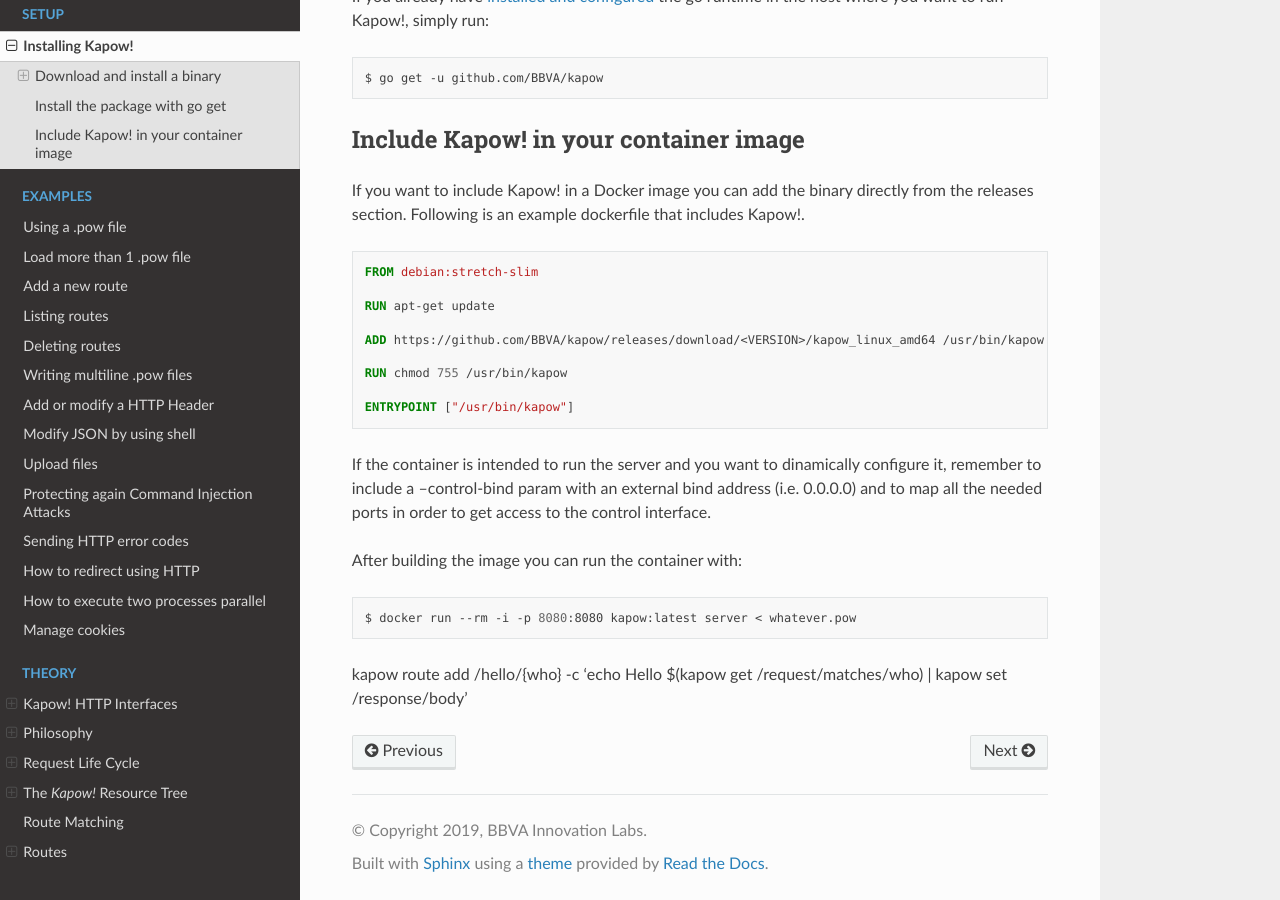
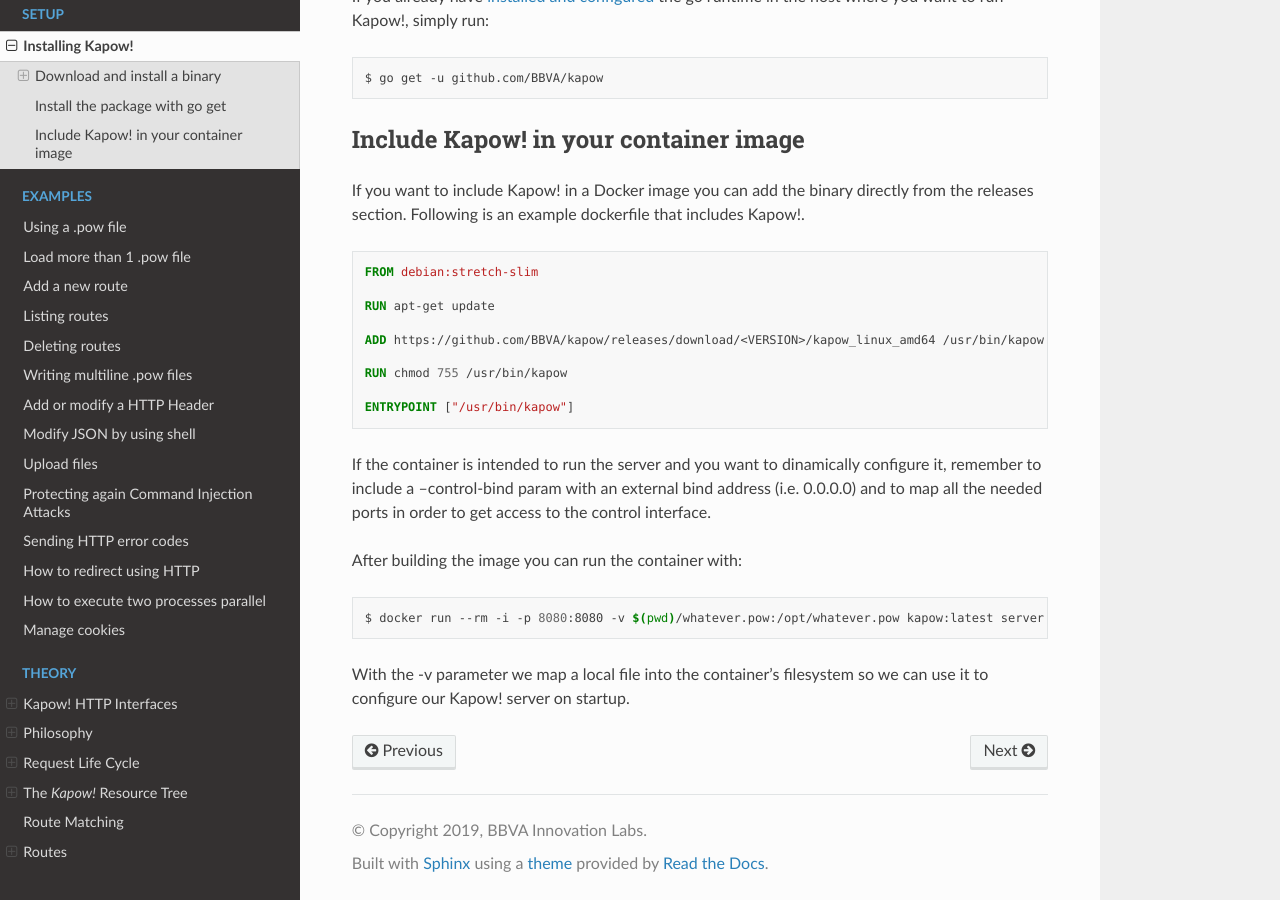
Before and after one commit to BBVA/kapow, a Sphinx documentation site: the page built from docs/source/setup/install-and-configure.rst, in a window 1280 px wide and 900 px high, scrolled down 742 px. Built offline with Sphinx 7.4.7 and the Read the Docs theme 2.0.0, drawn with Linux system fonts in a browser that asks for light colours; pages that are not in the unit, such as notebooks, are missing from menus.

Commit message:
Correct the docker example in setup section

```diff
--- a/docs/source/setup/install-and-configure.rst
+++ b/docs/source/setup/install-and-configure.rst
@@ -71,13 +71,7 @@
 
 .. code-block:: bash
 
-  $ docker run --rm -i -p 8080:8080 kapow:latest server < whatever.pow
+  $ docker run --rm -i -p 8080:8080 -v $(pwd)/whatever.pow:/opt/whatever.pow kapow:latest server /opt/whatever.pow
 
-
-
-
-
-
-
-
-kapow route add /hello/{who} -c 'echo Hello $(kapow get /request/matches/who) | kapow set /response/body'
+With the -v parameter we map a local file into the container's filesystem so we
+can use it to configure our Kapow! server on startup.
```
Also changed, not shown: docs/source/setup/index.rst (deleted).
